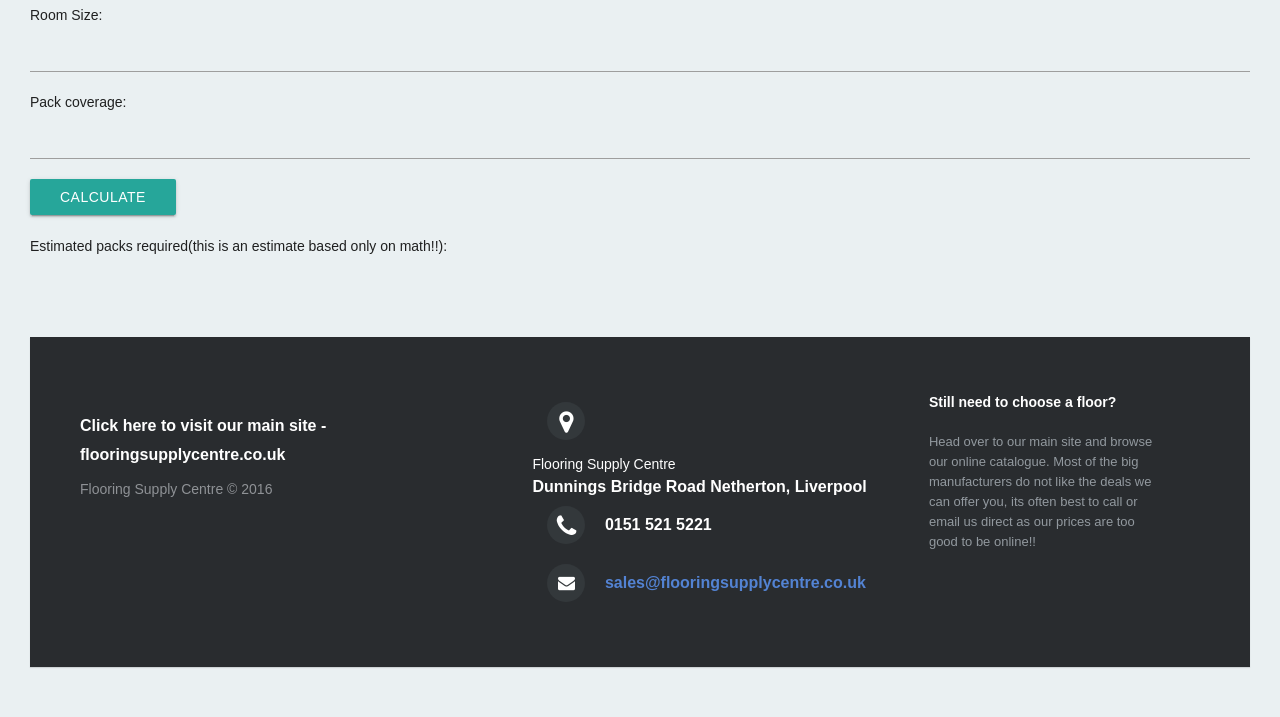
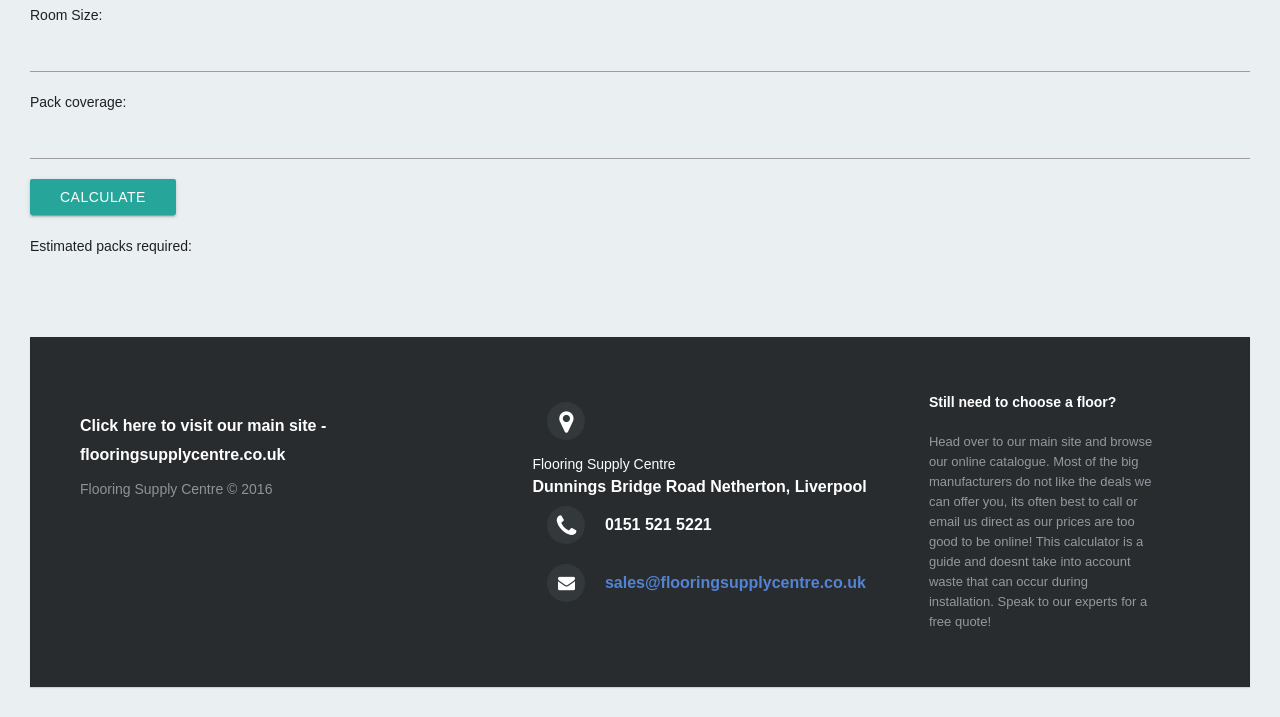
Before and after one commit to Lawqq/floorcalcu, a PHP site: page / in a window 1280 px wide. Shown: the part 527-1244 px from the top of the page. Before the commit the page ends 1195 px from the top, so only its background shows below. Run offline with PHP 8.4, Linux system fonts and the light colour scheme; some libraries are stand-ins or nearby versions.

Commit message:
final push

```diff
--- a/index.php
+++ b/index.php
@@ -23,13 +23,10 @@
 			Width: <input type="text" id="secondNumber" /><br>
 			<input type="button" class="waves-effect waves-light btn" onClick="multiplyBy()" Value="Calculate" />
 		</form>
-
 					<br> </br>
 
 					<p>Total flooring space in sqm: <br>
 						<span id = "result"></span> </p>
-
-
 		<br> </br>
 			<H2> Divide your room size by pack coverage </H1>
 			Room Size: <input type="text" id="thirdNumber" /><br>
@@ -38,10 +35,8 @@
 		</form>
 
 <br> </br>
-						<p>Estimated packs required(this is an estimate based only on math!!):
+						<p>Estimated packs required:
 						<span id = "result2"></span></p>
-
-
 
 <footer class="footer-distributed">
 
@@ -77,7 +72,7 @@
 
 				<p class="footer-company-about">
 					<span>Still need to choose a floor?</span>
-				Head over to our main site and browse our online catalogue.  Most of the big manufacturers do not like the deals we can offer you, its often best to call or email us direct as our prices are too good to be online!!
+				Head over to our main site and browse our online catalogue.  Most of the big manufacturers do not like the deals we can offer you, its often best to call or email us direct as our prices are too good to be online! This calculator is a guide and doesnt take into account waste that can occur during installation.  Speak to our experts for a free quote!
 				</p>
 
 			</div>
```
